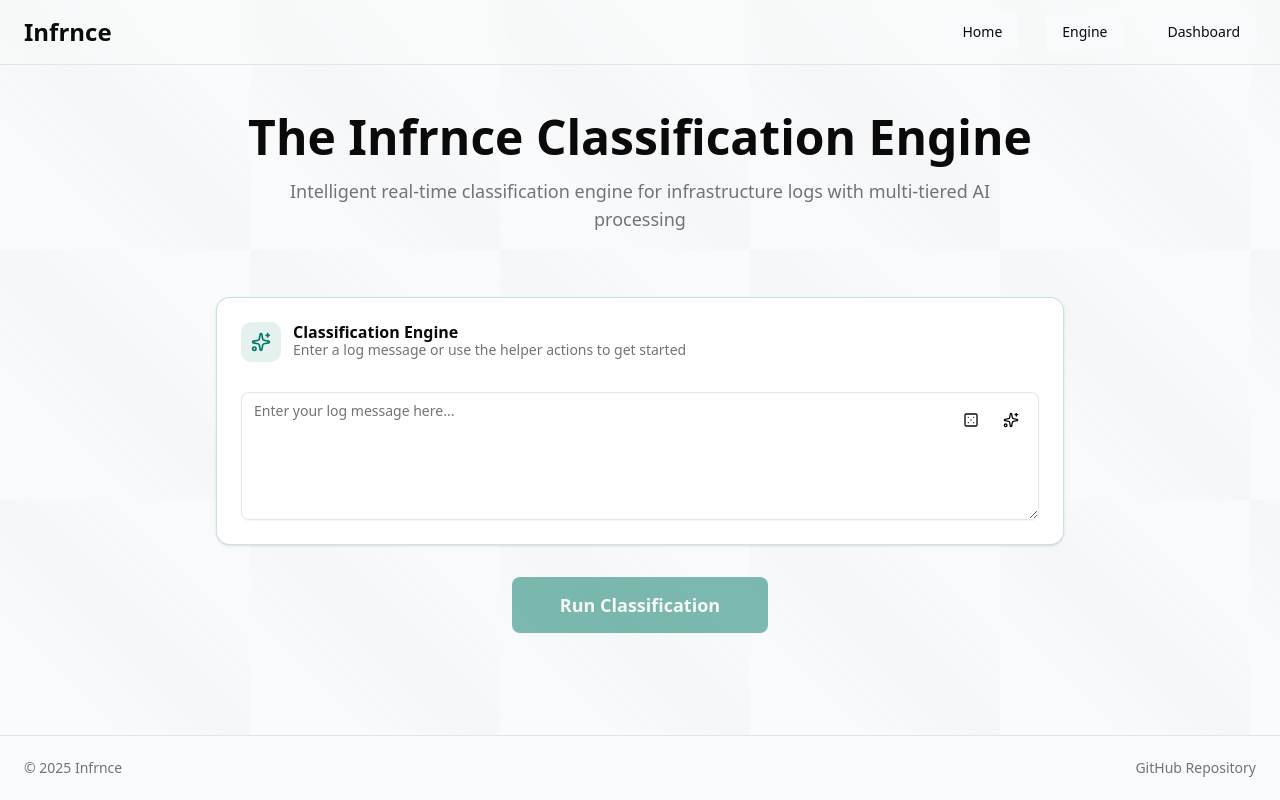
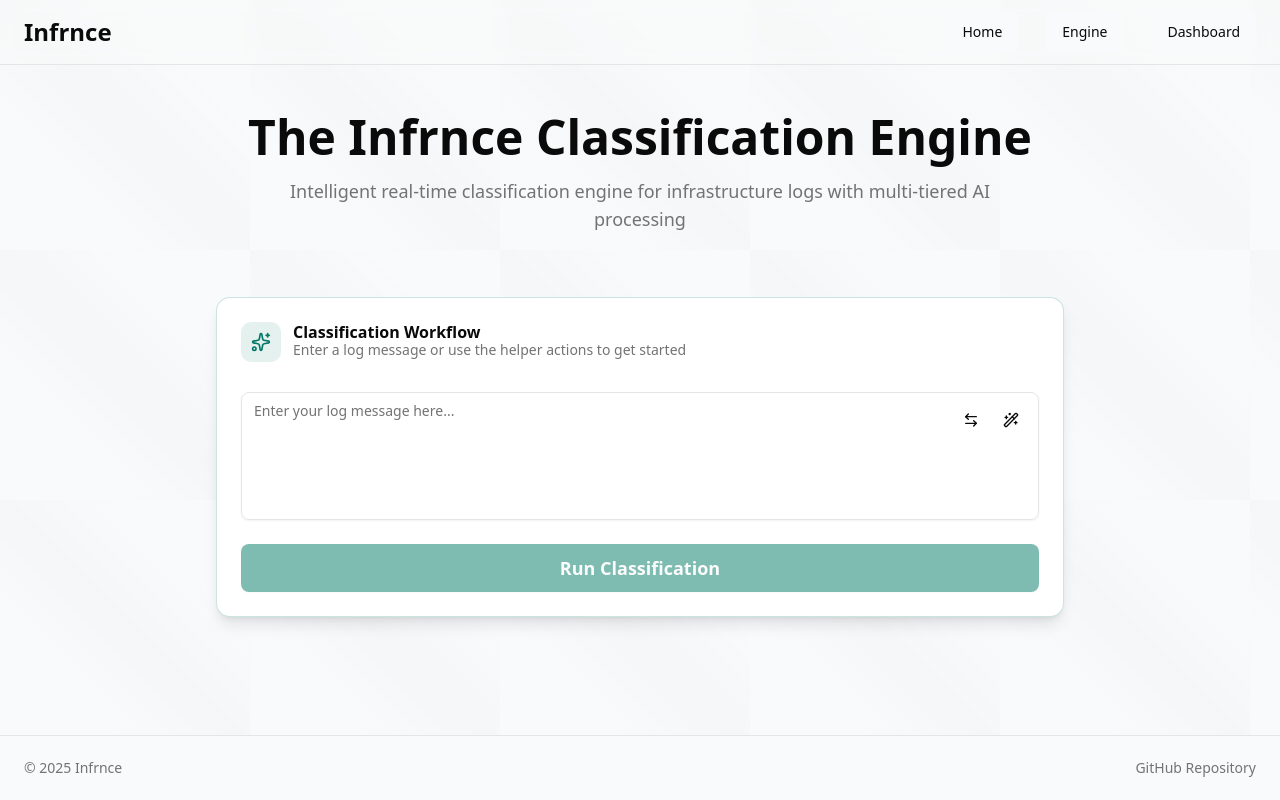
Before and after one commit to kxshrx/infrnce, a Next.js app in the folder frontend/: page /engine in a window 1280 px wide. Built offline with nearby package versions, Linux system fonts and the light colour scheme.

Commit message:
feat: Add PipelineJourney component for classification results display and enhance UI elements

```diff
--- a/frontend/src/app/engine/page.js
+++ b/frontend/src/app/engine/page.js
@@ -6,6 +6,7 @@ import {
   Card,
   CardContent,
   CardDescription,
+  CardFooter,
   CardHeader,
   CardTitle,
 } from "../../components/ui/card";
@@ -17,9 +18,114 @@ import {
   TooltipProvider,
   TooltipTrigger,
 } from "../../components/ui/tooltip";
-import { Dice5, Sparkles } from "lucide-react";
+import {
+  ArrowLeftRight,
+  Wand2,
+  Sparkles,
+  CheckCircle2,
+  AlertTriangle,
+  XCircle,
+  Clock,
+} from "lucide-react";
 import Link from "next/link";
-import ClassificationJourney from "../../components/classification-journey";
+
+// New PipelineJourney component for the results display
+const PipelineJourney = ({ result }) => {
+  if (!result || !result.journey) return null;
+
+  const getStatusIcon = (status) => {
+    switch (status.toLowerCase()) {
+      case "classified":
+      case "matched":
+        return <CheckCircle2 className="h-4 w-4 text-teal-600" />;
+      case "low confidence":
+        return <AlertTriangle className="h-4 w-4 text-amber-600" />;
+      case "skipped":
+      case "not required":
+        return <XCircle className="h-4 w-4 text-gray-500" />;
+      default:
+        return <XCircle className="h-4 w-4 text-gray-500" />;
+    }
+  };
+
+  const getStatusColorClass = (status) => {
+    switch (status.toLowerCase()) {
+      case "classified":
+      case "matched":
+        return "text-teal-700 bg-teal-50 border-l-teal-300";
+      case "low confidence":
+        return "text-amber-700 bg-amber-50 border-l-amber-300";
+      case "skipped":
+      case "not required":
+        return "text-gray-600 bg-gray-50 border-l-gray-300";
+      default:
+        return "text-gray-600 bg-gray-50 border-l-gray-300";
+    }
+  };
+
+  return (
+    <div className="mt-6 space-y-4">
+      <div className="text-sm font-semibold text-foreground mb-4 flex items-center gap-2">
+        <Sparkles className="h-4 w-4 text-primary" />
+        Classification Pipeline Journey
+      </div>
+
+      <div className="space-y-3">
+        {result.journey.map((step, index) => (
+          <div
+            key={index}
+            className={`flex items-start gap-3 p-3 rounded-lg border-l-4 ${getStatusColorClass(
+              step.status
+            )}`}
+          >
+            <div className="flex-shrink-0 mt-0.5">
+              {getStatusIcon(step.status)}
+            </div>
+            <div className="flex-1 min-w-0">
+              <div className="flex items-center justify-between">
+                <h4 className="text-sm font-medium">{step.stage}</h4>
+                <span className="text-xs font-medium uppercase tracking-wide">
+                  {step.status}
+                </span>
+              </div>
+              <p className="text-xs text-muted-foreground mt-1">
+                {step.details}
+              </p>
+            </div>
+            {/* Connecting line for all but the last item */}
+            {index < result.journey.length - 1 && (
+              <div
+                className="absolute left-[25px] mt-8 w-px h-6 bg-border"
+                style={{ marginLeft: "13px" }}
+              />
+            )}
+          </div>
+        ))}
+      </div>
+
+      {/* Final Result Summary */}
+      <div className="mt-6 p-4 bg-primary/5 rounded-lg border border-primary/20">
+        <div className="flex items-center justify-between">
+          <div>
+            <h3 className="text-lg font-semibold text-primary">
+              Final Classification: {result.final_category}
+            </h3>
+            <p className="text-sm text-muted-foreground">
+              Processed via {result.pipeline_stage} stage
+            </p>
+          </div>
+          <div className="text-right">
+            <div className="flex items-center gap-1 text-sm text-muted-foreground">
+              <Clock className="h-3 w-3" />
+              {result.processing_time_ms}ms
+            </div>
+            <div className="text-xs text-muted-foreground">Response Time</div>
+          </div>
+        </div>
+      </div>
+    </div>
+  );
+};
 
 export default function EnginePage() {
   const [logText, setLogText] = useState("");
@@ -163,81 +269,6 @@ export default function EnginePage() {
         </p>
       </div>
 
-      {/* Command Bar Card */}
-      <Card className="mb-8 border-primary/20">
-        <CardHeader>
-          <div className="flex items-center gap-3">
-            <div className="inline-flex items-center justify-center w-10 h-10 bg-primary/10 rounded-lg">
-              <Sparkles className="h-5 w-5 text-primary" />
-            </div>
-            <div>
-              <CardTitle>Classification Engine</CardTitle>
-              <CardDescription>
-                Enter a log message or use the helper actions to get started
-              </CardDescription>
-            </div>
-          </div>
-        </CardHeader>
-        <CardContent>
-          <TooltipProvider>
-            <div className="relative">
-              <Textarea
-                placeholder="Enter your log message here..."
-                value={logText}
-                onChange={(e) => setLogText(e.target.value)}
-                className="min-h-32 pr-20"
-              />
-              {/* Helper Action Icons */}
-              <div className="absolute top-3 right-3 flex space-x-2">
-                <Tooltip>
-                  <TooltipTrigger asChild>
-                    <Button
-                      variant="ghost"
-                      size="icon"
-                      onClick={handleGetRandomLog}
-                      className="h-8 w-8"
-                    >
-                      <Dice5 className="h-4 w-4" />
-                    </Button>
-                  </TooltipTrigger>
-                  <TooltipContent>
-                    <p>Load a random log from the dataset</p>
-                  </TooltipContent>
-                </Tooltip>
-
-                <Tooltip>
-                  <TooltipTrigger asChild>
-                    <Button
-                      variant="ghost"
-                      size="icon"
-                      onClick={handleGenerateSyntheticLog}
-                      className="h-8 w-8"
-                    >
-                      <Sparkles className="h-4 w-4" />
-                    </Button>
-                  </TooltipTrigger>
-                  <TooltipContent>
-                    <p>Generate a synthetic log using AI</p>
-                  </TooltipContent>
-                </Tooltip>
-              </div>
-            </div>
-          </TooltipProvider>
-        </CardContent>
-      </Card>
-
-      {/* Primary Action */}
-      <div className="text-center mb-8">
-        <Button
-          onClick={handleClassifyLog}
-          disabled={isLoading || !logText.trim()}
-          className="px-12 py-4 text-lg h-14 bg-primary hover:bg-primary/90 font-semibold"
-          size="lg"
-        >
-          {isLoading ? "Classifying..." : "Run Classification"}
-        </Button>
-      </div>
-
       {/* Error Display */}
       {error && (
         <Alert
@@ -251,34 +282,101 @@ export default function EnginePage() {
         </Alert>
       )}
 
-      {/* Results Display */}
-      {classificationResult && (
-        <div className="space-y-6">
-          <Card className="border-primary/20 bg-gradient-to-br from-primary/5 to-primary/10">
+      {/* Unified Workflow Card */}
+      <Card className="border-primary/20 shadow-lg">
         <CardHeader>
           <div className="flex items-center gap-3">
-                <div className="inline-flex items-center justify-center w-10 h-10 bg-primary/20 rounded-lg">
+            <div className="inline-flex items-center justify-center w-10 h-10 bg-primary/10 rounded-lg">
               <Sparkles className="h-5 w-5 text-primary" />
             </div>
             <div>
-                  <CardTitle className="text-primary text-xl">
-                    {classificationResult.final_category}
-                  </CardTitle>
+              <CardTitle>Classification Workflow</CardTitle>
               <CardDescription>
-                    Classified by the {classificationResult.pipeline_stage} in{" "}
-                    {classificationResult.processing_time_ms}ms
+                Enter a log message or use the helper actions to get started
               </CardDescription>
             </div>
           </div>
         </CardHeader>
-            <CardContent>
-              <div className="bg-background/50 rounded-lg p-4 backdrop-blur-sm">
-                <ClassificationJourney journey={classificationResult.journey} />
+
+        <CardContent className="space-y-6">
+          {/* Command Bar with Textarea and Helper Actions */}
+          <TooltipProvider>
+            <div className="relative">
+              <Textarea
+                placeholder="Enter your log message here..."
+                value={logText}
+                onChange={(e) => setLogText(e.target.value)}
+                className="min-h-32 pr-20 resize-none"
+                disabled={isLoading}
+              />
+              {/* Helper Action Icons */}
+              <div className="absolute top-3 right-3 flex space-x-2">
+                <Tooltip>
+                  <TooltipTrigger asChild>
+                    <Button
+                      variant="ghost"
+                      size="icon"
+                      onClick={handleGetRandomLog}
+                      className="h-8 w-8"
+                      disabled={isLoading}
+                    >
+                      <ArrowLeftRight className="h-4 w-4" />
+                    </Button>
+                  </TooltipTrigger>
+                  <TooltipContent>
+                    <p>Get Random Log from Dataset</p>
+                  </TooltipContent>
+                </Tooltip>
+
+                <Tooltip>
+                  <TooltipTrigger asChild>
+                    <Button
+                      variant="ghost"
+                      size="icon"
+                      onClick={handleGenerateSyntheticLog}
+                      className="h-8 w-8"
+                      disabled={isLoading}
+                    >
+                      <Wand2 className="h-4 w-4" />
+                    </Button>
+                  </TooltipTrigger>
+                  <TooltipContent>
+                    <p>Generate a New Log with AI</p>
+                  </TooltipContent>
+                </Tooltip>
               </div>
+            </div>
+          </TooltipProvider>
+
+          {/* Pipeline Journey Results Display */}
+          {classificationResult && (
+            <PipelineJourney result={classificationResult} />
+          )}
         </CardContent>
+
+        {/* Integrated Action Button in Footer */}
+        <CardFooter>
+          <Button
+            onClick={handleClassifyLog}
+            disabled={isLoading || !logText.trim()}
+            className="w-full h-12 text-lg font-semibold bg-primary hover:bg-primary/90"
+            size="lg"
+          >
+            {isLoading ? (
+              <div className="flex items-center gap-2">
+                <div className="w-4 h-4 border-2 border-white border-t-transparent rounded-full animate-spin" />
+                Classifying...
+              </div>
+            ) : (
+              "Run Classification"
+            )}
+          </Button>
+        </CardFooter>
       </Card>
 
-          <div className="text-center">
+      {/* Navigation Link */}
+      {classificationResult && (
+        <div className="text-center mt-8">
           <Button
             variant="outline"
             className="border-primary/20 hover:bg-primary/5"
@@ -287,7 +385,6 @@ export default function EnginePage() {
             <Link href="/dashboard">View Performance Dashboard</Link>
           </Button>
         </div>
-        </div>
       )}
     </div>
   );
```
Lines whose indentation alone changed are shown as unchanged.
